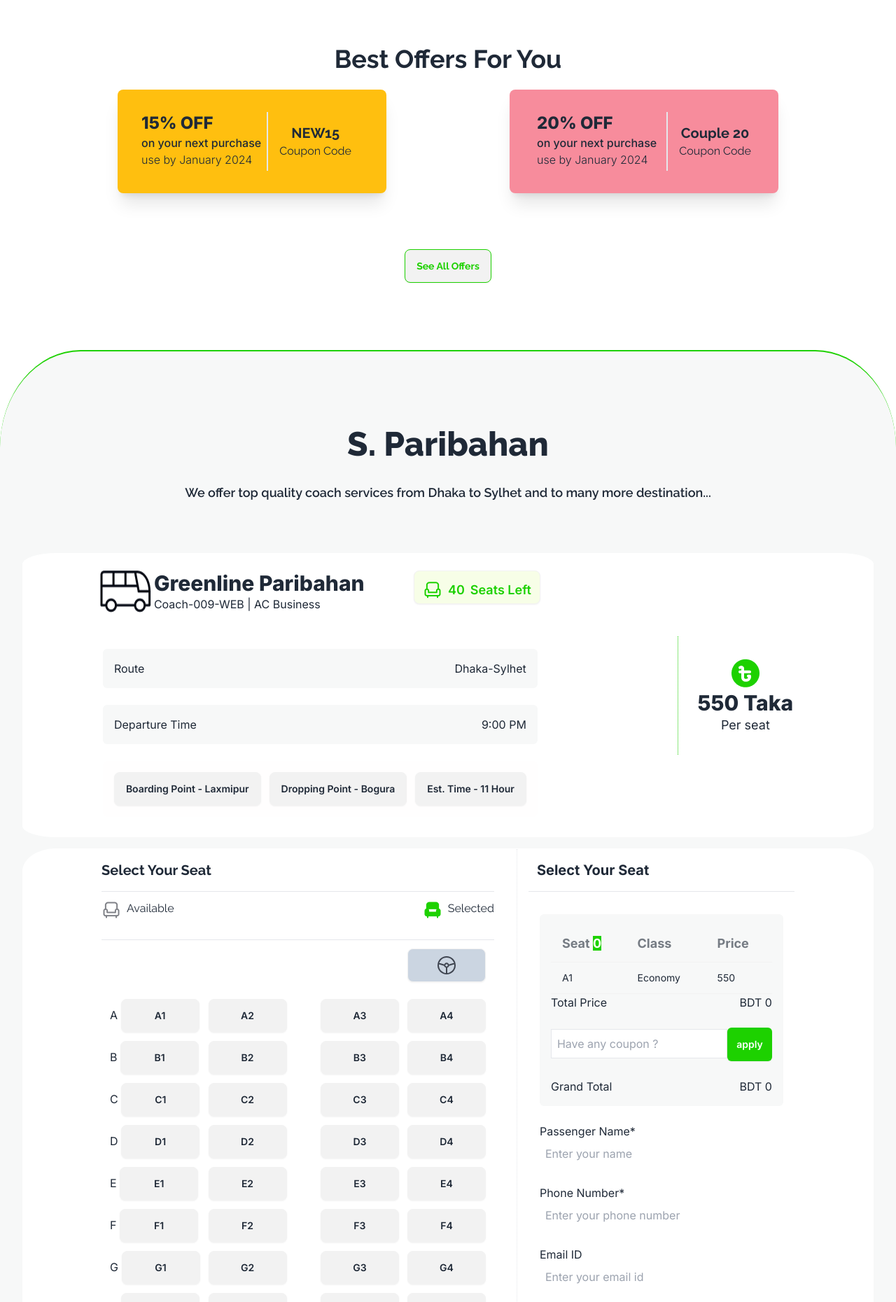
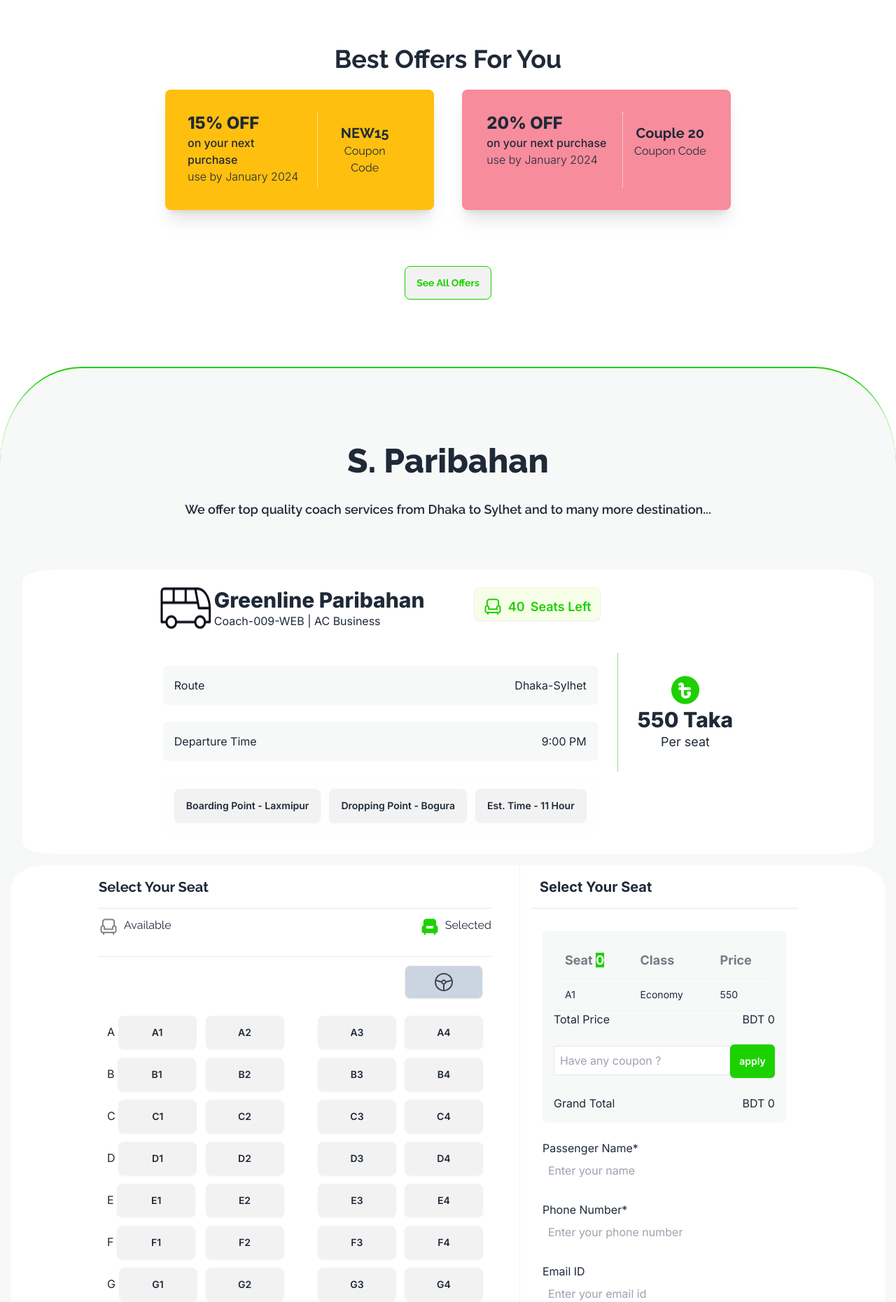
Before and after one commit to SahriarMahmud/b9-a5, a plain HTML site: page index.html in a window 1280 px wide. Shown: the part 940-2800 px from the top of the page at 70% size. Drawn offline with nearby package versions, Linux system fonts and the light colour scheme.

Commit message:
design almost done, now target JS

```diff
--- a/index.html
+++ b/index.html
@@ -13,7 +13,7 @@
 <body class="min-h-screen">
     <header class="mx-20 font-raleway">
         <!-- navbar section -->
-        <div>
+        <div class="flex justify-evenly">
             <div class="navbar bg-base-100">
                 <div class="navbar-start">
                     <div class="dropdown">
@@ -73,26 +73,26 @@
                 <p class="text-4xl font-bold">Best Offers For You</p>
             </div>
             <!-- coupons -->
-            <div class="flex justify-around ">
-                <div class="rounded-lg flex justify-around w-96 p-8 bg-base-100 shadow-xl bg-[#FFBF0F]">
-                    <div class="font-inter ">
+            <div class="flex justify-center gap-10">
+                <div class="divide-x divide-dotted divide-white rounded-lg flex justify-around w-96 p-8 bg-base-100 shadow-xl bg-[#FFBF0F]">
+                    <div class="pr-4 font-inter ">
                         <h2 class="text-2xl font-extrabold">15% OFF</h2>
                         <p class="font-medium">on your next purchase</p>
                         <p class="font-light">use by January 2024</p>
                     </div>
-                    <hr>
-                    <div class="border-l-2 p-4 flex flex-col items-center pl-4 font-raleway">
+                    <!-- <hr> -->
+                    <div class="p-4 flex flex-col text-center pl-4 font-raleway">
                         <h2 class="font-bold text-xl">NEW15</h2>
                         <p>Coupon Code</p>
                     </div>
                 </div>
-                <div class=" rounded-lg flex justify-around w-96 p-8 bg-base-100 shadow-xl bg-[#F78C9C]">
-                    <div class="font-inter ">
+                <div class="divide-x divide-dotted divide-white rounded-lg flex justify-around w-96 p-8 bg-base-100 shadow-xl bg-[#F78C9C]">
+                    <div class="font-inter pr-4">
                         <h2 class="text-2xl font-extrabold">20% OFF</h2>
                         <p class="font-medium">on your next purchase</p>
                         <p class="font-light">use by January 2024</p>
                     </div>
-                    <div class="border-l-2 pl-4 pt-4 flex flex-col items-center font-raleway">
+                    <div class="pl-4 pt-4 flex flex-col text-center font-raleway">
                         <h2 class="font-bold text-xl">Couple 20</h2>
                         <p>Coupon Code</p>
                     </div>
@@ -113,7 +113,7 @@
                 more destination...</p>
         </div>
         <!-- main section for seat selection and counting -->
-        <section class="flex divide-x divide-dotted divide-[#1DD100] font-inter mt-4 justify-around mx-8 body-border bg-white ">
+        <section class="flex divide-x divide-dotted divide-[#1DD100] font-inter mt-4 justify-center mx-8 body-border bg-white ">
             <div>
                 <div class="flex justify-between p-6">
                     <div class="flex gap-1">
@@ -154,9 +154,9 @@
                 <p class="font-normal text-lg">Per seat</p>
             </div>
         </section>
-        <section class="flex divide-x divide-dotted divide-gray-200 gap-8 justify-center mx-8 body-border mt-4 bg-white">
+        <section class="flex justify-center divide-x divide-dotted divide-gray-200 gap-10  mx-4 body-border mt-4 bg-white">
             <div>
-                <!-- selection panel mark -->
+                <!-- coach details-->
             <div class="py-4">
                 <h1 class="pb-4 text-xl font-bold">Select Your Seat</h1>
                 <hr>
@@ -317,7 +317,7 @@
             </div>
         </section>
     </main>
-    <footer class="font-inter mt-3 bg-[#030712] text-white p-14">
+    <footer class="font-inter divide-y divide-dotted mt-3 bg-[#030712] text-white p-14">
         <section class="flex justify-between mb-4">
             <div>
                 <h1 class="font-extrabold text-2xl font-raleway">S-Ticket</h1>
@@ -331,8 +331,8 @@
                 </div>
             </div>
         </section>
-        <hr>
-        <section class="mt-4 flex justify-between">
+
+        <section class="mt-4 pt-4 flex justify-between">
             <div>
                 <p class="text-xs">@all rights reserved, S-Ticket services limited 2024</p>
             </div>
```
